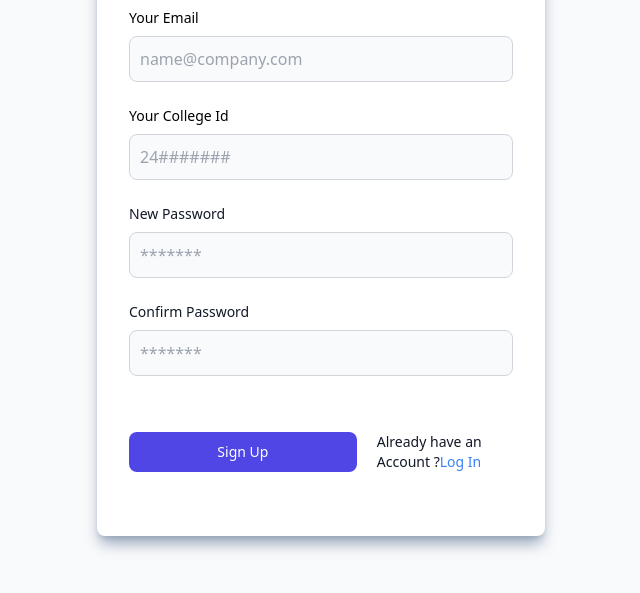
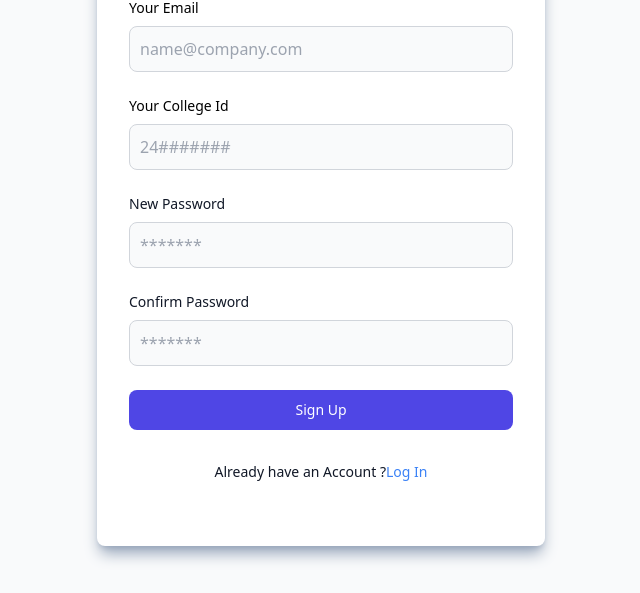
Before and after one commit to waghmareuday/VJTI-StaySmart, a website: page LoginSignup/signup.html in a window 1280 px wide. Shown: the part 207-800 px from the top of the page, without its empty margins (319-959 px from the left). Drawn offline with nearby package versions, Linux system fonts and the light colour scheme.

Commit message:
small set up of login and signup page

```diff
--- a/LoginSignup/signup.html
+++ b/LoginSignup/signup.html
@@ -36,11 +36,11 @@
                         <label for="password" class="block mb-2 text-sm font-medium text-gray-900 dark:text-white">Confirm Password</label>
                         <input type="password" name="password" id="password" class="bg-gray-50 border border-gray-300 text-gray-900 rounded-lg block w-full p-2.5 dark:bg-gray-700 dark:border-gray-600 dark:placeholder-gray-400 dark:text-white" placeholder="*******">
                     </div>
-                    <div class="flex items-center justify-between">
+                    <div class="flex-col items-center justify-between">
 
 
                         <button type="submit" class="w-full text-white bg-indigo-600 hover:bg-gray-700 font-medium rounded-lg text-sm px-5 py-2.5 text-center ">Sign Up</button>
-                        <p class="text-sm font-light text-gray-900 dark:text-gray-300 py-8 px-5">Already have an Account ?<a href="/VJTI-StaySmart/LoginSignup/login.html" class="font-medium hover:underline text-blue-500 hover:text-blue-300">Log In</a>
+                        <p class="text-sm font-light text-gray-900 dark:text-gray-300 py-8 px-5 text-center">Already have an Account ?<a href="/VJTI-StaySmart/LoginSignup/login.html" class="font-medium hover:underline text-blue-500 hover:text-blue-300">Log In</a>
                         </p>
                         </div>
                     </div>
```
Also changed, not shown: LoginSignup/login.html (+1 -1 lines).
